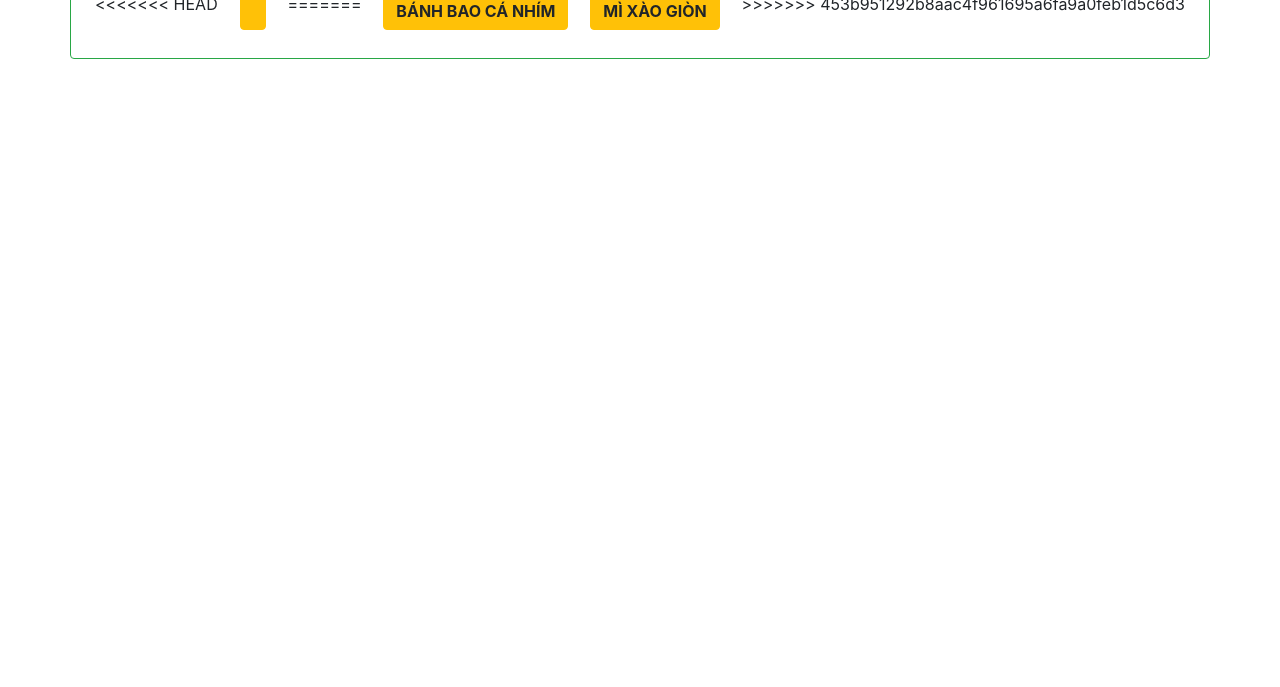
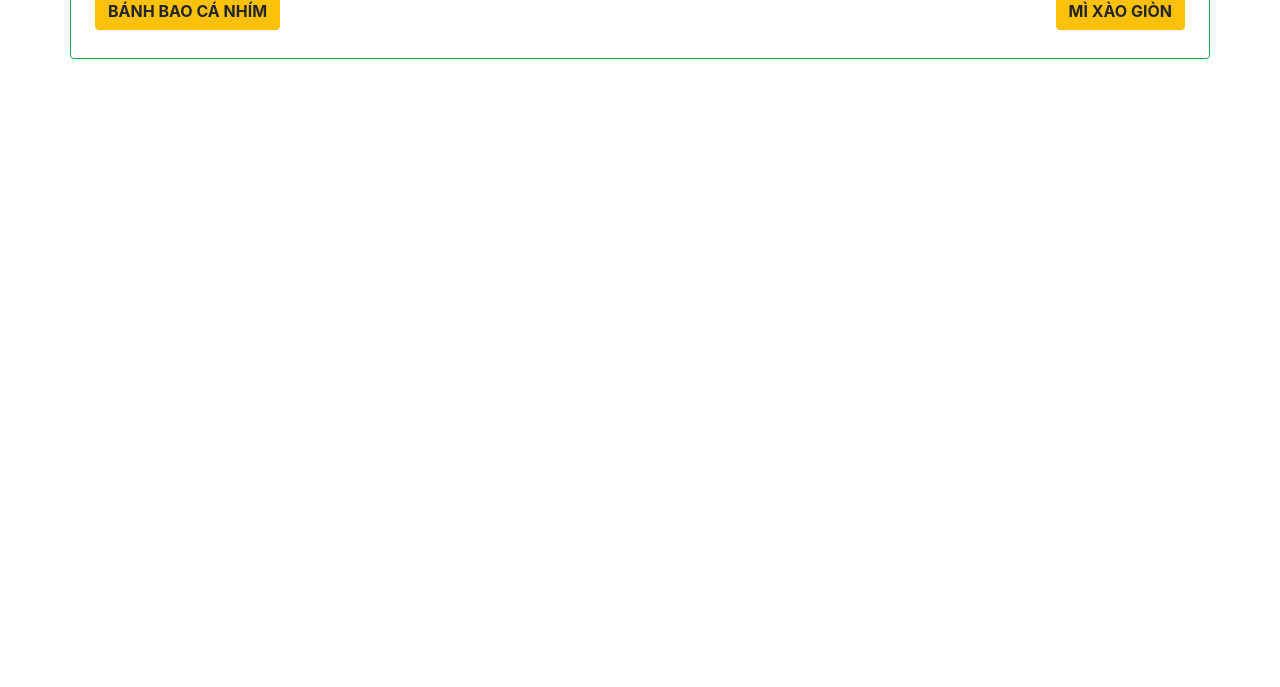
Before and after one commit to LuongChanHong/DemoGitSyntax, a plain HTML site: page index.html in a window 1280 px wide. Shown: the part 113-800 px from the top of the page. Drawn offline with nearby package versions, Linux system fonts and the light colour scheme.

Commit message:
Update index.html

```diff
--- a/index.html
+++ b/index.html
@@ -23,18 +23,14 @@
     <div class="container mt-4 mb-4 border border-success rounded p-4">
       <h1 class="text-center">MENU</h1>
       <div class="d-flex justify-content-between flex-wrap">
-<<<<<<< HEAD
-        <button
-          class="btn btn-warning font-weight-bold mb-1 text-center"
-        ></button>
-=======
+
         <button class="btn btn-warning font-weight-bold mb-1 text-center">
           BÁNH BAO CÁ NHÍM
         </button>
         <button class="btn btn-warning font-weight-bold mb-1 text-center">
           MÌ XÀO GIÒN
         </button>
->>>>>>> 453b951292b8aac4f961695a6fa9a0feb1d5c6d3
+
       </div>
     </div>
     <!-- Optional JavaScript -->
```
